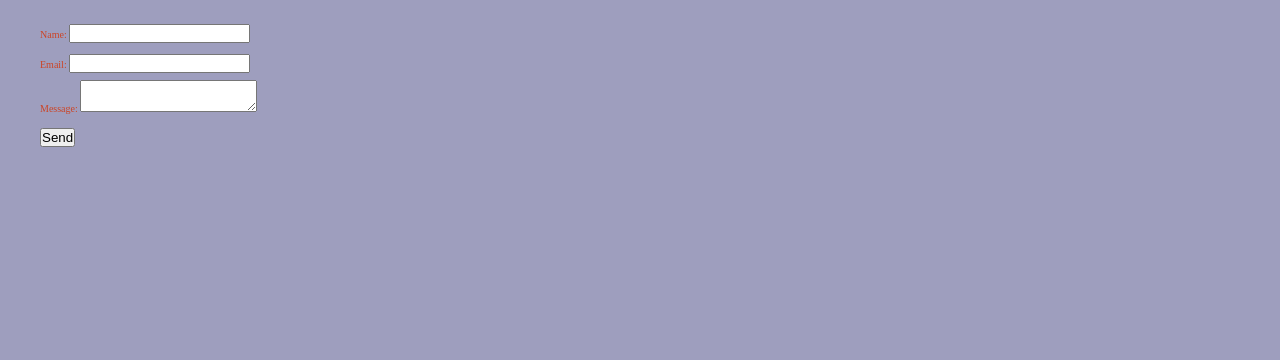
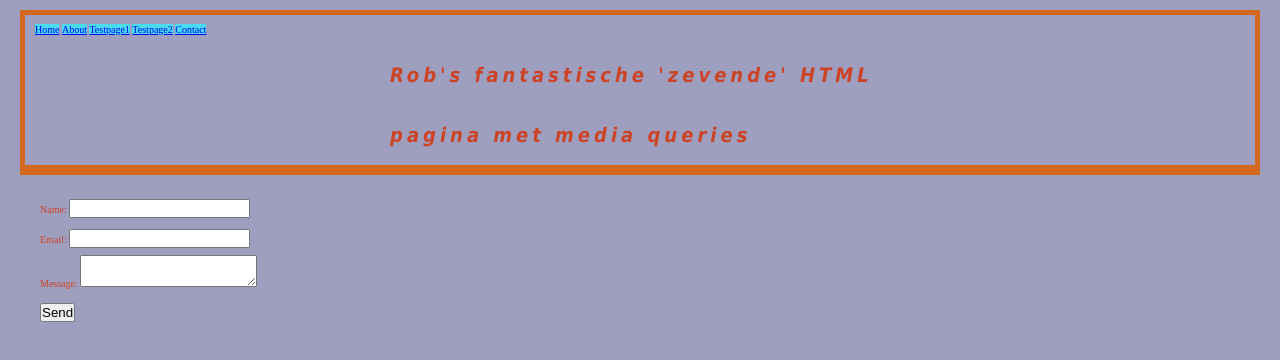
Before and after one commit to roborob17/contactform, a plain HTML site: page contact.html in a window 1280 px wide. Drawn offline with Linux system fonts and the light colour scheme.

Commit message:
Add files via upload

```diff
--- a/contact.html
+++ b/contact.html
@@ -1,5 +1,3 @@
-
-
 <!DOCTYPE html>
 <html>
 
@@ -9,6 +7,23 @@
 </head>
 
 <body>
+
+    <header class="box-1">
+        <nav>
+            <ul class="nav">
+                <li><a href="index.html">Home</a></li>
+                <li><a href="about.html">About</a></li>
+                <li><a href="testpage1.html">Testpage1</a></li>
+                <li><a href="testpage2.html">Testpage2</a></li>
+                <li><a href="contact.html">Contact</a></li>
+
+            </ul>
+
+        </nav>
+        <h1 class="center-title"> Rob's fantastische 'zevende' HTML pagina met media queries</h1>
+    </header>
+
+
     <form name="contact" method="POST" data-netlify="true" class="label">
         <p>
             <label>Name: <input type="text" name="name" /></label>
@@ -21,7 +36,8 @@
         </p>
         <p>
             <button type="submit">Send</button>
-        </p></form>
+        </p>
+    </form>
 </body>
 
 </html>
```
Lines whose indentation alone changed are shown as unchanged.
